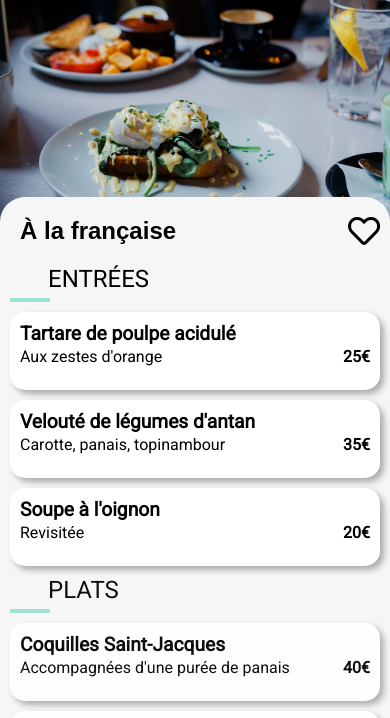
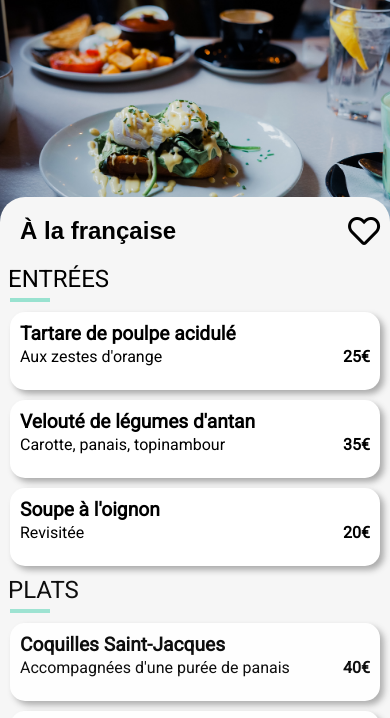
Before and after one commit to Phenomenium/P3_Ohmyfood, a website: page pages_restaurants/A_la_francaise.html in a window 390 px wide. Shown: the part 101-819 px from the top of the page. Drawn offline with Linux system fonts and the light colour scheme; a web font is replaced by a local one.

```diff
--- a/sass/components/_Pages-menu.scss
+++ b/sass/components/_Pages-menu.scss
@@ -62,7 +62,7 @@
     margin-left: 10px;
 }
 .entrees h3, .plats h3, .dessert h3 {
-    padding-left: 10px;
+    margin-left: 8px;
     margin-bottom: 5px;
     font-family: "roboto", sans-serif;
     font-size: 1.5rem;
--- a/sass/layouts/_loader.scss
+++ b/sass/layouts/_loader.scss
@@ -56,7 +56,6 @@
     }
 }
 .loader__fork {
-//    vertical-align: middle;
     position: absolute;
     top: 55%;
     left: 45%;
```
Also changed, not shown: public/css/style.css, 1 other file.
